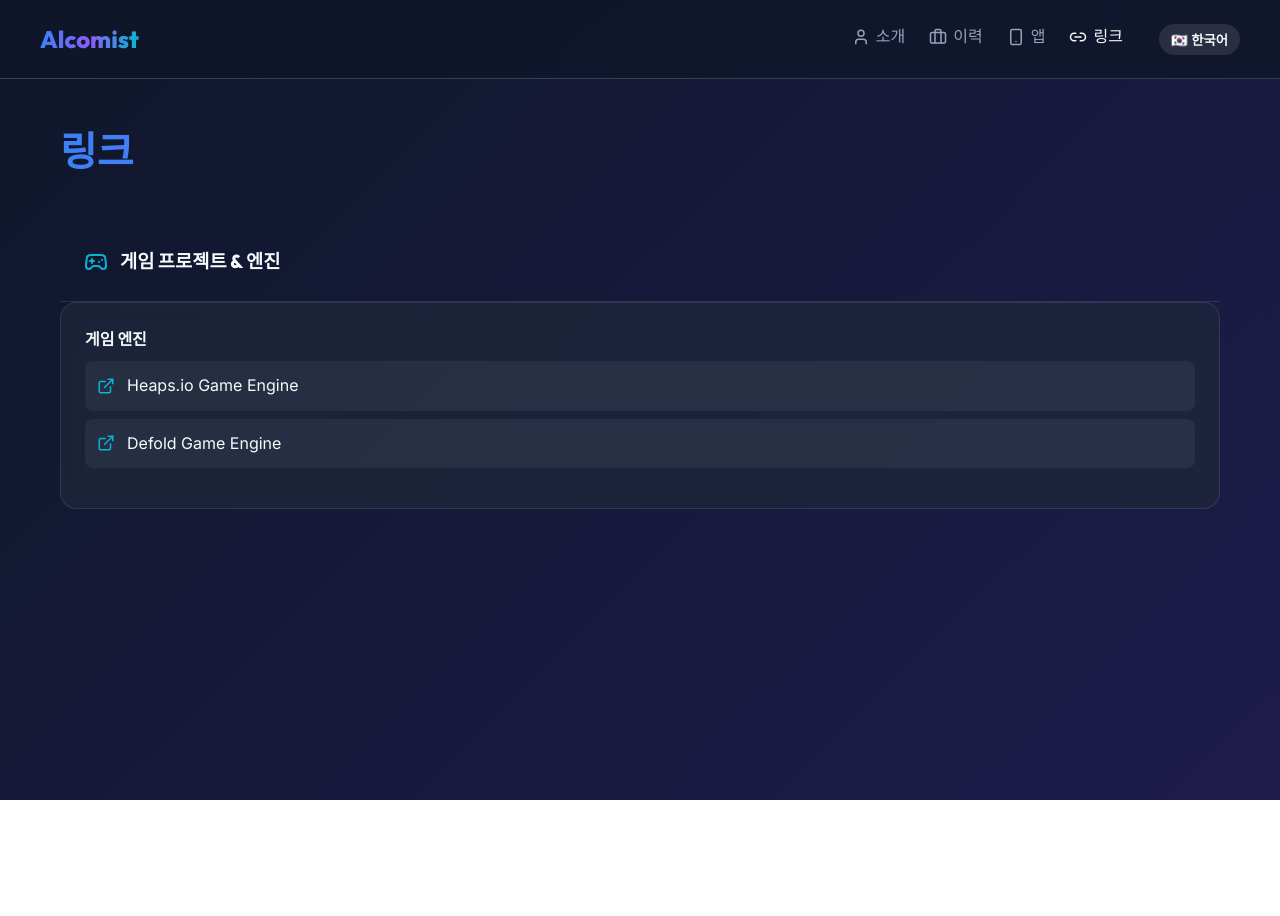
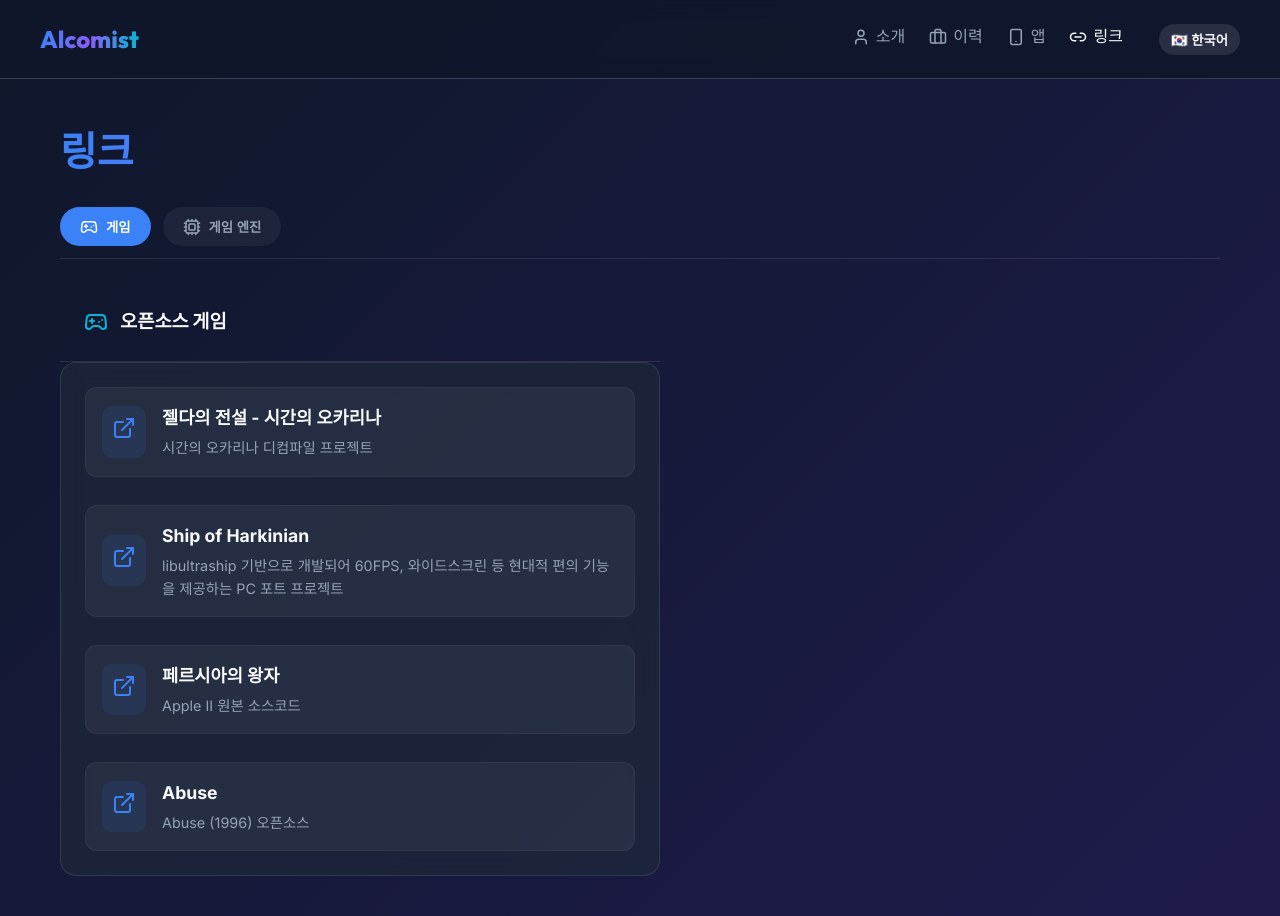
Before and after one commit to alcomist/alcomist.github.io, a React (Vite) app: page /links in a window 1280 px wide. Before the commit the page ends 800 px from the top, so only its background shows below. Built offline with nearby package versions, Linux system fonts and the light colour scheme.

Commit message:
feat: implement language context and add history and links pages

```diff
--- a/src/LanguageContext.jsx
+++ b/src/LanguageContext.jsx
@@ -54,7 +54,21 @@ const translations = {
       future_apps: "출시 예정 앱",
       future_app_1: "출시 예정 앱 프로젝트 #1",
       game_projects: "게임 프로젝트 & 엔진",
-      game_engines: "게임 엔진"
+      game_engines: "게임 엔진",
+      tabs: {
+        games: "게임",
+        engines: "게임 엔진"
+      },
+      games_category: "오픈소스 게임",
+      engines_category: "게임 엔진",
+      zelda: "젤다의 전설 - 시간의 오카리나",
+      zelda_desc: "시간의 오카리나 디컴파일 프로젝트",
+      soh: "Ship of Harkinian",
+      soh_desc: "libultraship 기반으로 개발되어 60FPS, 와이드스크린 등 현대적 편의 기능을 제공하는 PC 포트 프로젝트",
+      pop: "페르시아의 왕자",
+      pop_desc: "Apple II 원본 소스코드",
+      abuse: "Abuse",
+      abuse_desc: "Abuse (1996) 오픈소스"
     },
     history: {
       title: "이력 및 경험",
@@ -67,6 +81,16 @@ const translations = {
       freelance: "프리랜서",
       overseas: "🌎 해외 스타트업",
       clients: "고객사",
+      shiftone_title: "시프트원주식회사",
+      uplus_title: "유플러스 기업메시징",
+      melchi_title: "(주)멸치",
+      bilton_title: "(주)빌트온",
+      gamera_title: "Gamera Networks",
+      wonder_title: "(주)원더피플",
+      hanbit_title: "(주)한빛소프트",
+      hanbit_former: "(구 (주)조이임팩트)",
+      gfzone_title: "(주)지에프존",
+      skmns_title: "SK 엠앤서비스(주)",
       shiftone_desc: "Data Governance를 위한 포탈 및 메타데이터 관리 웹 애플리케이션 구축 및 운영",
       shiftone_b1: "Azure Cloud 환경에서의 인프라 운영 및 Azure Pipeline(K8s, Docker) 구축",
       shiftone_b2: "Spring Boot 및 Python을 활용한 데이터 거버넌스 백엔드 개발 및 유지보수",
@@ -137,7 +161,21 @@ const translations = {
       future_apps: "Future Apps",
       future_app_1: "Upcoming App Project #1",
       game_projects: "Game Projects & Engines",
-      game_engines: "Game Engines"
+      game_engines: "Game Engines",
+      tabs: {
+        games: "Games",
+        engines: "Game Engines"
+      },
+      games_category: "Open Source Games",
+      engines_category: "Game Engines",
+      zelda: "The Legend of Zelda - Ocarina of Time",
+      zelda_desc: "Ocarina of Time Decompilation Project",
+      soh: "Ship of Harkinian",
+      soh_desc: "An unofficial PC port built on libultraship, featuring 60FPS, widescreen, and modern enhancements.",
+      pop: "Prince of Persia",
+      pop_desc: "Apple II Original Source Code",
+      abuse: "Abuse",
+      abuse_desc: "Abuse (1996) Open Source"
     },
     history: {
       title: "History & Experience",
@@ -150,7 +188,17 @@ const translations = {
       freelance: "Freelance",
       overseas: "🌎 Overseas Startup",
       clients: "Clients",
-      shiftone_desc: "Built and operated a portal and metadata management web application for Data Governance.",
+      shiftone_title: "SHIFTONE Co., Ltd.",
+      uplus_title: "U+ Enterprise Messaging",
+      melchi_title: "Melchi",
+      bilton_title: "BUILTON",
+      gamera_title: "Gamera Networks",
+      wonder_title: "Wonder People Co., Ltd.",
+      hanbit_title: "Hanbitsoft Inc.",
+      hanbit_former: "(formerly JoyImpact)",
+      gfzone_title: "GFZone",
+      skmns_title: "SK m&service",
+      shiftone_desc: "Built and operated a data governance portal and metadata management web application.",
       shiftone_b1: "Managed infrastructure in Azure Cloud and configured Azure Pipelines (K8s, Docker).",
       shiftone_b2: "Developed and maintained the Data Governance backend using Spring Boot and Python.",
       shiftone_b3: "Implemented a real-time metadata synchronization architecture across heterogeneous databases using PostgreSQL, MongoDB, Monstache, and Redis.",
--- a/src/pages/Links.jsx
+++ b/src/pages/Links.jsx
@@ -1,37 +1,128 @@
-import React from 'react';
-import { Gamepad2, ExternalLink } from 'lucide-react';
+import React, { useState } from 'react';
+import { Gamepad2, ExternalLink, Cpu } from 'lucide-react';
 import { useLanguage } from '../LanguageContext';
 
 const Links = () => {
-  const { t } = useLanguage();
+  const { t, language } = useLanguage();
+  const [activeTab, setActiveTab] = useState('games');
+
+  const tabs = [
+    { id: 'games', label: language === 'ko' ? '게임' : 'Games', icon: <Gamepad2 size={18} /> },
+    { id: 'engines', label: language === 'ko' ? '게임 엔진' : 'Game Engines', icon: <Cpu size={18} /> }
+  ];
 
   return (
     <div className="fade-in">
       <h1 className="gradient-text" style={{ marginBottom: '24px', fontSize: '2.5rem' }}>{t('title', 'links')}</h1>
 
-      <div className="links-grid" style={{ display: 'grid', gridTemplateColumns: 'repeat(auto-fit, minmax(300px, 1fr))', gap: '24px', marginTop: '40px' }}>
+      {/* Tabs Panel */}
+      <div style={{ display: 'flex', gap: '12px', borderBottom: '1px solid rgba(255,255,255,0.1)', paddingBottom: '12px', marginBottom: '24px', overflowX: 'auto' }}>
+        {tabs.map((tab) => (
+          <button
+            key={tab.id}
+            onClick={() => setActiveTab(tab.id)}
+            style={{
+              display: 'flex',
+              alignItems: 'center',
+              gap: '8px',
+              padding: '10px 20px',
+              backgroundColor: activeTab === tab.id ? 'var(--primary-color)' : 'rgba(255,255,255,0.05)',
+              color: activeTab === tab.id ? '#fff' : 'var(--text-muted)',
+              border: 'none',
+              borderRadius: '24px',
+              cursor: 'pointer',
+              fontWeight: '600',
+              transition: 'all 0.2s ease',
+              whiteSpace: 'nowrap'
+            }}
+          >
+            {tab.icon}
+            {tab.label}
+          </button>
+        ))}
+      </div>
 
-        {/* Game Projects & Engines Section */}
-        <div className="card" style={{ padding: '0' }}>
+      {/* Content Area */}
+      <div className="tab-content" style={{ animation: 'fadeIn 0.3s ease' }}>
+        {activeTab === 'games' && (
+          <div className="links-grid" style={{ display: 'flex', flexDirection: 'column', gap: '24px' }}>
+            <div className="card" style={{ padding: '0', maxWidth: '600px' }}>
               <div style={{ padding: '24px', borderBottom: '1px solid rgba(255,255,255,0.1)', display: 'flex', alignItems: 'center', gap: '12px' }}>
                 <Gamepad2 color="var(--accent-color)" />
-            <h3 style={{ margin: 0 }}>{t('game_projects', 'links')}</h3>
+                <h3 style={{ margin: 0 }}>{t('games_category', 'links') || '오픈소스 게임'}</h3>
               </div>
-          <div className="link-list glass-panel">
-            <div style={{ marginBottom: '16px' }}>
-              <h4 style={{ color: 'var(--text-main)', marginBottom: '8px' }}>{t('game_engines', 'links')}</h4>
-              <a href="https://heaps.io/" target="_blank" rel="noopener noreferrer" className="link-item" style={{ padding: '12px', background: 'rgba(255,255,255,0.05)', borderRadius: '8px', textDecoration: 'none' }}>
-                <ExternalLink size={18} />
-                <span>Heaps.io Game Engine</span>
+              <div className="link-list glass-panel" style={{ padding: '24px' }}>
+                <a href="https://github.com/zeldaret/oot" target="_blank" rel="noopener noreferrer" className="link-item hover-translate" style={{ display: 'flex', alignItems: 'center', gap: '16px', padding: '16px', background: 'rgba(255,255,255,0.05)', borderRadius: '12px', textDecoration: 'none', marginBottom: '12px', transition: 'all 0.2s ease', border: '1px solid rgba(255,255,255,0.05)' }}>
+                  <div style={{ padding: '10px', background: 'rgba(59,130,246,0.1)', borderRadius: '10px' }}>
+                    <ExternalLink size={24} color="var(--primary-color)" />
+                  </div>
+                  <div>
+                    <div style={{ color: 'var(--text-main)', fontWeight: 'bold', fontSize: '1.1rem' }}>{t('zelda', 'links')}</div>
+                    <div style={{ color: 'var(--text-muted)', fontSize: '0.9rem', marginTop: '4px' }}>{t('zelda_desc', 'links')}</div>
+                  </div>
                 </a>
-              <a href="https://defold.com/" target="_blank" rel="noopener noreferrer" className="link-item" style={{ padding: '12px', background: 'rgba(255,255,255,0.05)', borderRadius: '8px', textDecoration: 'none', marginTop: '8px' }}>
-                <ExternalLink size={18} />
-                <span>Defold Game Engine</span>
+                <a href="https://github.com/HarbourMasters/Shipwright" target="_blank" rel="noopener noreferrer" className="link-item hover-translate" style={{ display: 'flex', alignItems: 'center', gap: '16px', padding: '16px', background: 'rgba(255,255,255,0.05)', borderRadius: '12px', textDecoration: 'none', marginBottom: '12px', transition: 'all 0.2s ease', border: '1px solid rgba(255,255,255,0.05)' }}>
+                  <div style={{ padding: '10px', background: 'rgba(59,130,246,0.1)', borderRadius: '10px' }}>
+                    <ExternalLink size={24} color="var(--primary-color)" />
+                  </div>
+                  <div>
+                    <div style={{ color: 'var(--text-main)', fontWeight: 'bold', fontSize: '1.1rem' }}>{t('soh', 'links')}</div>
+                    <div style={{ color: 'var(--text-muted)', fontSize: '0.9rem', marginTop: '4px' }}>{t('soh_desc', 'links')}</div>
+                  </div>
+                </a>
+                <a href="https://github.com/jmechner/Prince-of-Persia-Apple-II" target="_blank" rel="noopener noreferrer" className="link-item hover-translate" style={{ display: 'flex', alignItems: 'center', gap: '16px', padding: '16px', background: 'rgba(255,255,255,0.05)', borderRadius: '12px', textDecoration: 'none', marginBottom: '12px', transition: 'all 0.2s ease', border: '1px solid rgba(255,255,255,0.05)' }}>
+                  <div style={{ padding: '10px', background: 'rgba(59,130,246,0.1)', borderRadius: '10px' }}>
+                    <ExternalLink size={24} color="var(--primary-color)" />
+                  </div>
+                  <div>
+                    <div style={{ color: 'var(--text-main)', fontWeight: 'bold', fontSize: '1.1rem' }}>{t('pop', 'links')}</div>
+                    <div style={{ color: 'var(--text-muted)', fontSize: '0.9rem', marginTop: '4px' }}>{t('pop_desc', 'links')}</div>
+                  </div>
+                </a>
+                <a href="https://github.com/Antrad/Abuse_1996" target="_blank" rel="noopener noreferrer" className="link-item hover-translate" style={{ display: 'flex', alignItems: 'center', gap: '16px', padding: '16px', background: 'rgba(255,255,255,0.05)', borderRadius: '12px', textDecoration: 'none', transition: 'all 0.2s ease', border: '1px solid rgba(255,255,255,0.05)' }}>
+                  <div style={{ padding: '10px', background: 'rgba(59,130,246,0.1)', borderRadius: '10px' }}>
+                    <ExternalLink size={24} color="var(--primary-color)" />
+                  </div>
+                  <div>
+                    <div style={{ color: 'var(--text-main)', fontWeight: 'bold', fontSize: '1.1rem' }}>{t('abuse', 'links')}</div>
+                    <div style={{ color: 'var(--text-muted)', fontSize: '0.9rem', marginTop: '4px' }}>{t('abuse_desc', 'links')}</div>
+                  </div>
                 </a>
               </div>
             </div>
           </div>
+        )}
 
+        {activeTab === 'engines' && (
+          <div className="links-grid" style={{ display: 'flex', flexDirection: 'column', gap: '24px' }}>
+            <div className="card" style={{ padding: '0', maxWidth: '600px' }}>
+              <div style={{ padding: '24px', borderBottom: '1px solid rgba(255,255,255,0.1)', display: 'flex', alignItems: 'center', gap: '12px' }}>
+                <Cpu color="var(--accent-color)" />
+                <h3 style={{ margin: 0 }}>{t('engines_category', 'links') || '게임 엔진'}</h3>
+              </div>
+              <div className="link-list glass-panel" style={{ padding: '24px' }}>
+                <a href="https://heaps.io/" target="_blank" rel="noopener noreferrer" className="link-item hover-translate" style={{ display: 'flex', alignItems: 'center', gap: '16px', padding: '16px', background: 'rgba(255,255,255,0.05)', borderRadius: '12px', textDecoration: 'none', marginBottom: '12px', transition: 'all 0.2s ease', border: '1px solid rgba(255,255,255,0.05)' }}>
+                  <div style={{ padding: '10px', background: 'rgba(59,130,246,0.1)', borderRadius: '10px' }}>
+                    <ExternalLink size={24} color="var(--primary-color)" />
+                  </div>
+                  <div>
+                    <div style={{ color: 'var(--text-main)', fontWeight: 'bold', fontSize: '1.1rem' }}>Heaps.io Game Engine</div>
+                    <div style={{ color: 'var(--text-muted)', fontSize: '0.9rem', marginTop: '4px' }}>Haxe based framework for high performance games</div>
+                  </div>
+                </a>
+                <a href="https://defold.com/" target="_blank" rel="noopener noreferrer" className="link-item hover-translate" style={{ display: 'flex', alignItems: 'center', gap: '16px', padding: '16px', background: 'rgba(255,255,255,0.05)', borderRadius: '12px', textDecoration: 'none', transition: 'all 0.2s ease', border: '1px solid rgba(255,255,255,0.05)' }}>
+                  <div style={{ padding: '10px', background: 'rgba(59,130,246,0.1)', borderRadius: '10px' }}>
+                    <ExternalLink size={24} color="var(--primary-color)" />
+                  </div>
+                  <div>
+                    <div style={{ color: 'var(--text-main)', fontWeight: 'bold', fontSize: '1.1rem' }}>Defold Game Engine</div>
+                    <div style={{ color: 'var(--text-muted)', fontSize: '0.9rem', marginTop: '4px' }}>Free and open game engine</div>
+                  </div>
+                </a>
+              </div>
+            </div>
+          </div>
+        )}
       </div>
     </div>
   );
```
Also changed, not shown: src/pages/History.jsx (+10 -10 lines). Lines whose indentation alone changed are shown as unchanged.
